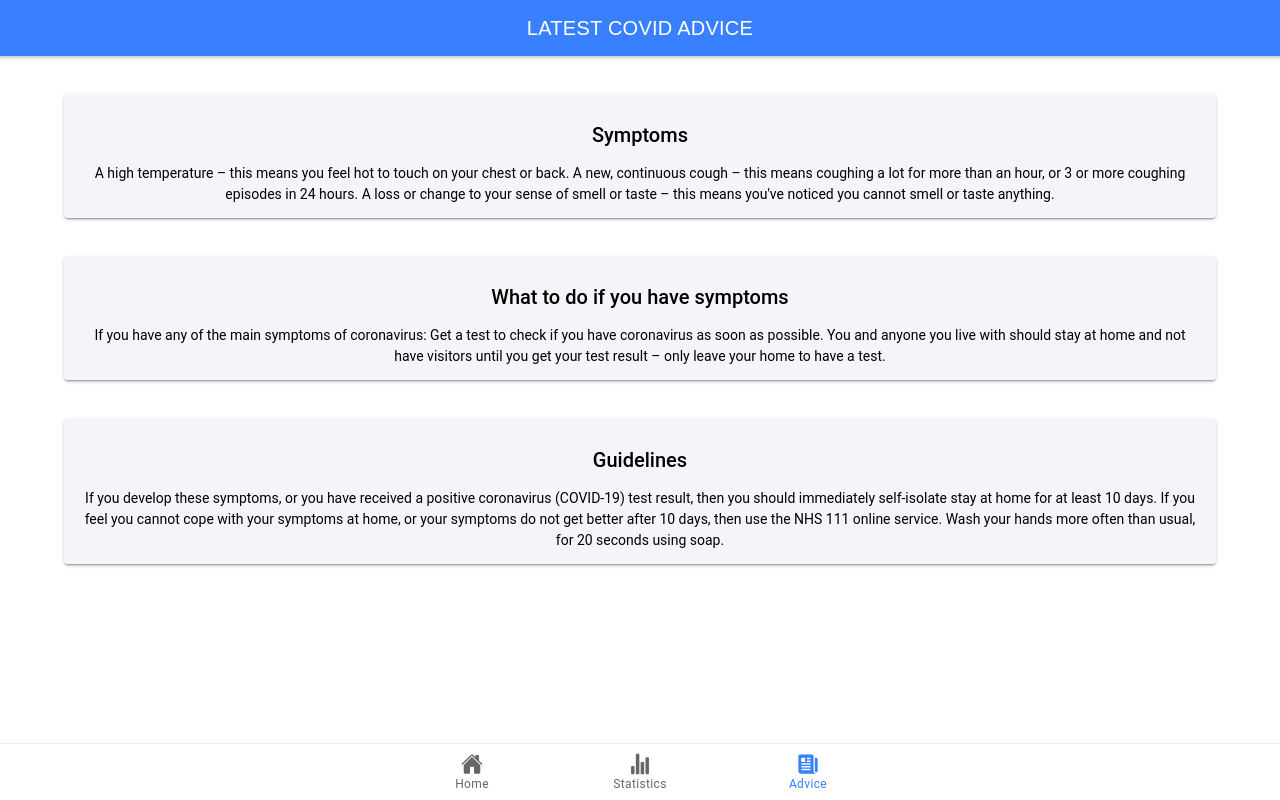
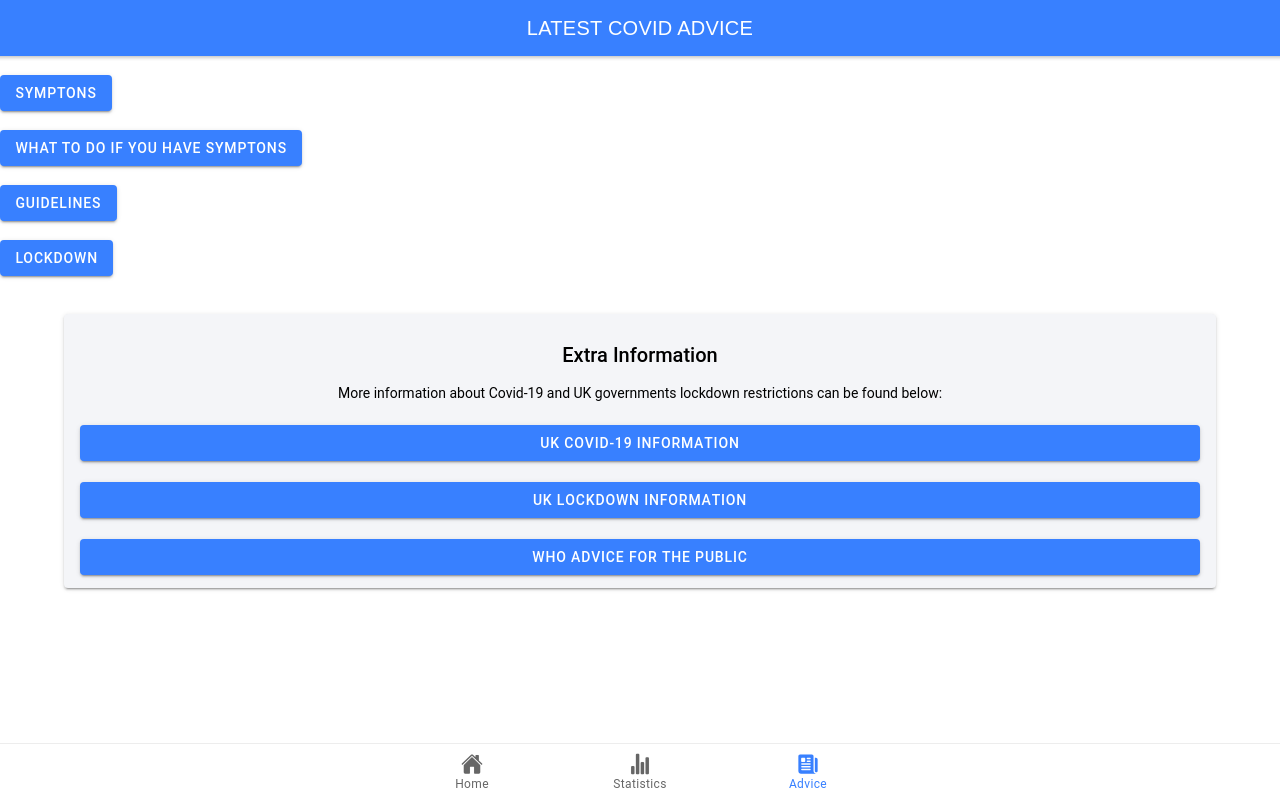
Before and after one commit to mdimran24/CovidStatTrackerApp-Bootcamp, a React (Create React App) app: page /tab3 in a window 1280 px wide. Built offline with nearby package versions, Linux system fonts and the light colour scheme.

Commit message:
Popups + New Cards

```diff
--- a/src/pages/Tab3.css
+++ b/src/pages/Tab3.css
@@ -0,0 +1,7 @@
+.my-custom-class {
+    /*Displays the popover in the middle of the screen*/
+    --width: 90%;
+    position: absolute;
+    margin: auto;
+
+}
--- a/src/pages/Tab3.tsx
+++ b/src/pages/Tab3.tsx
@@ -1,8 +1,15 @@
-import { IonContent, IonHeader, IonPage, IonTitle, IonToolbar, IonCard, IonCardHeader,IonCardContent, IonCardTitle } from '@ionic/react';
+import { IonContent, IonHeader, IonPage, IonTitle, IonToolbar, IonCard, IonCardHeader,IonCardContent, IonCardTitle, IonIcon, IonItem, IonLabel, IonButton, IonPopover} from '@ionic/react';
 import ExploreContainer from '../components/ExploreContainer';
 import './Tab3.css';
-import React from 'react';
+import React, {useState} from 'react';
+
 const Tab3: React.FC = () => {
+  const [popoverState, setShowPopover] = useState({ showPopover: false, event: undefined });
+  const [popoverState2, setShowPopover2] = useState({ showPopover: false, event: undefined });
+  const [popoverState3, setShowPopover3] = useState({ showPopover: false, event: undefined });
+  const [popoverState4, setShowPopover4] = useState({ showPopover: false, event: undefined });
+
+
   return (
     <IonPage>
       <IonHeader>
@@ -12,7 +19,15 @@ const Tab3: React.FC = () => {
       </IonHeader>
       <IonContent fullscreen>
 
+      <br></br>
 
+      <IonPopover
+
+        cssClass='my-custom-class'
+        event={popoverState.event}
+        isOpen={popoverState.showPopover}
+        onDidDismiss={() => setShowPopover({ showPopover: false, event: undefined })}
+      >
         <IonCard color="light">
           <IonCardHeader>
             <IonCardTitle>Symptoms</IonCardTitle>
@@ -23,7 +38,25 @@ const Tab3: React.FC = () => {
           A loss or change to your sense of smell or taste – this means you've noticed you cannot smell or taste anything.
           </IonCardContent>
         </IonCard>
+      </IonPopover>
+      <IonButton onClick={
+        (e: any) => {
+          e.persist();
+          setShowPopover({ showPopover: true, event: e })
+        }}
+      >
+        Symptons
+      </IonButton>
 
+      <br></br><br></br>
+
+      <IonPopover
+
+        cssClass='my-custom-class'
+        event={popoverState2.event}
+        isOpen={popoverState2.showPopover}
+        onDidDismiss={() => setShowPopover2({ showPopover: false, event: undefined })}
+      >
         <IonCard color="light">
           <IonCardHeader>
             <IonCardTitle>What to do if you have symptoms</IonCardTitle>
@@ -34,7 +67,24 @@ const Tab3: React.FC = () => {
           You and anyone you live with should stay at home and not have visitors until you get your test result – only leave your home to have a test.
           </IonCardContent>
         </IonCard>
+      </IonPopover>
+      <IonButton onClick={
+        (e: any) => {
+          e.persist();
+          setShowPopover2({ showPopover: true, event: e })
+        }}
+      >
+        What to do if you have symptons
+      </IonButton>
 
+      <br></br><br></br>
+
+      <IonPopover
+        cssClass='my-custom-class'
+        event={popoverState3.event}
+        isOpen={popoverState3.showPopover}
+        onDidDismiss={() => setShowPopover3({ showPopover: false, event: undefined })}
+      >
         <IonCard color="light">
           <IonCardHeader>
             <IonCardTitle>Guidelines</IonCardTitle>
@@ -45,6 +95,61 @@ const Tab3: React.FC = () => {
           Wash your hands more often than usual, for 20 seconds using soap.
           </IonCardContent>
         </IonCard>
+      </IonPopover>
+      <IonButton onClick={
+        (e: any) => {
+          e.persist();
+          setShowPopover3({ showPopover: true, event: e })
+        }}
+      >
+        Guidelines
+      </IonButton>
+
+      <br></br><br></br>
+
+      <IonPopover
+        cssClass='my-custom-class'
+        event={popoverState4.event}
+        isOpen={popoverState4.showPopover}
+        onDidDismiss={() => setShowPopover4({ showPopover: false, event: undefined })}
+      >
+        <IonCard color="light">
+          <IonCardHeader>
+            <IonCardTitle>Lockdown</IonCardTitle>
+          </IonCardHeader>
+          <IonCardContent>
+          You must not leave, or be outside of your home except where necessary. You may leave the home to:
+          shop for basic necessities, go to work, or to provide voluntary or charitable services. You are also allowed to exercise with your household,
+          seek medical assistance,
+          or attend education or childcare - for those eligible.
+          </IonCardContent>
+        </IonCard>
+      </IonPopover>
+      <IonButton onClick={
+        (e: any) => {
+          e.persist();
+          setShowPopover4({ showPopover: true, event: e })
+        }}
+      >
+        Lockdown
+      </IonButton>
+
+        <IonCard color="light">
+          <IonCardHeader>
+            <IonCardTitle>Extra Information</IonCardTitle>
+          </IonCardHeader>
+          <IonCardContent>
+          More information about Covid-19 and UK governments lockdown restrictions can be found below:
+          <br></br>
+          <br></br>
+          <IonButton expand="block" href="https://www.nhs.uk/conditions/coronavirus-covid-19/">UK Covid-19 Information</IonButton>
+          <br></br>
+          <IonButton expand="block" href="https://www.gov.uk/coronavirus">UK Lockdown Information</IonButton>
+          <br></br>
+          <IonButton expand="block" href="https://www.who.int/emergencies/diseases/novel-coronavirus-2019/advice-for-public">WHO advice for the public</IonButton>
+
+          </IonCardContent>
+        </IonCard>
 
       </IonContent>
     </IonPage>
```
